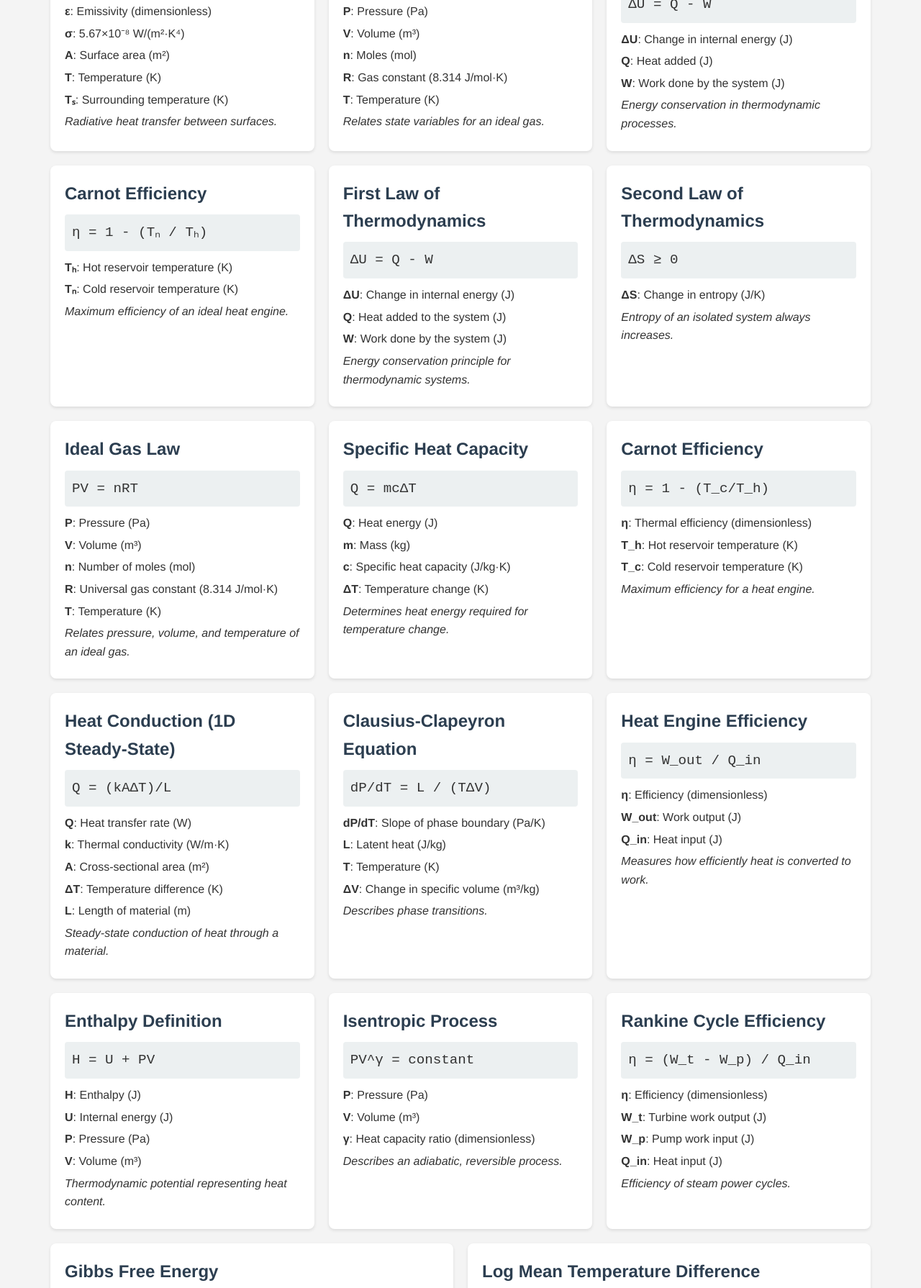
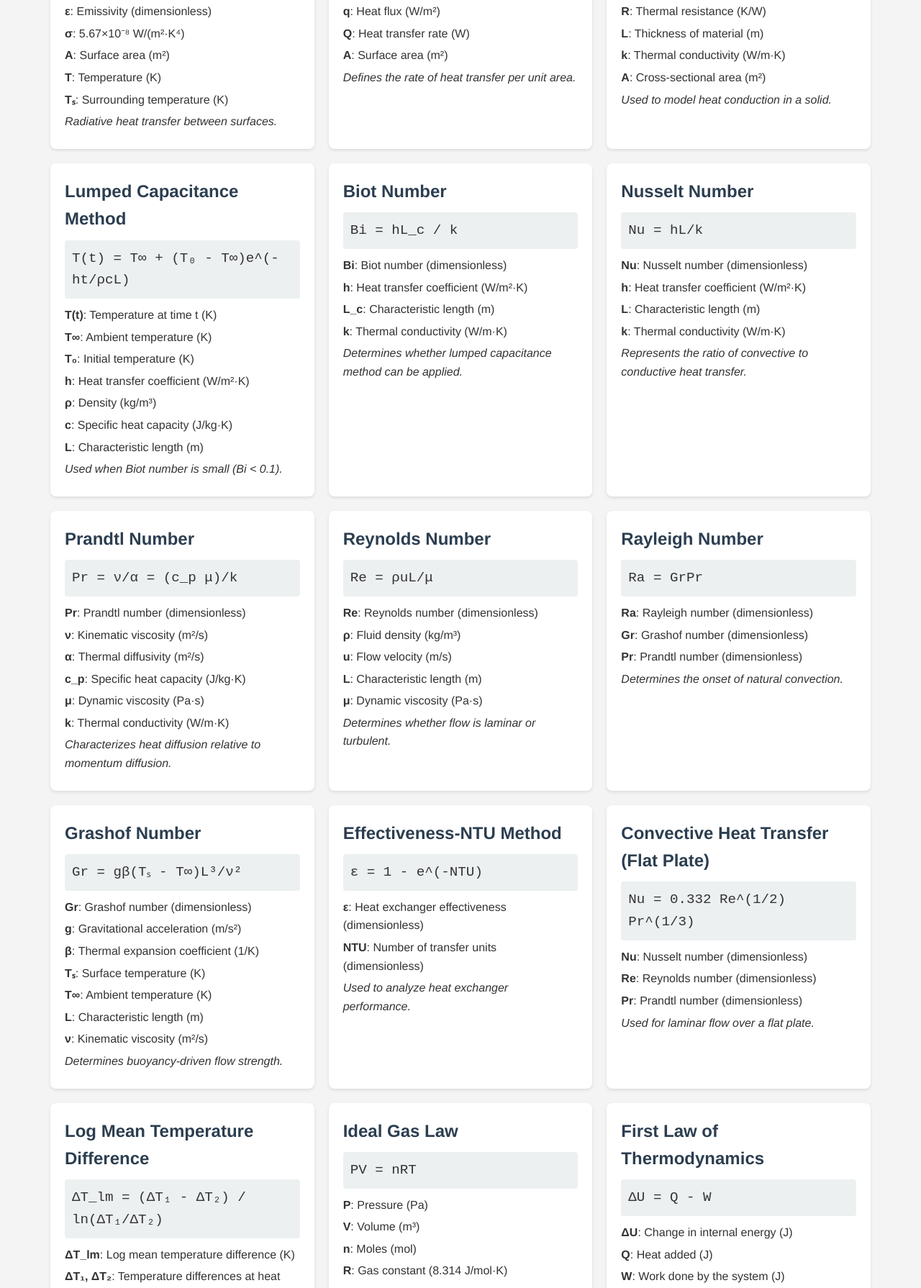
Before and after one commit to JackDugoni/Engineering, a plain HTML site: page index.html in a window 1280 px wide. Shown: the part 5000-6790 px from the top of the page at 72% size. Drawn offline with Linux system fonts and the light colour scheme.

Commit message:
Update index.html
added heat transfer eqns

```diff
--- a/index.html
+++ b/index.html
@@ -503,6 +503,140 @@
       <p><strong>Tₛ</strong>: Surrounding temperature (K)</p>
       <p><em>Radiative heat transfer between surfaces.</em></p>
     </div>
+    <!-- Heat Flux -->
+<div class="formula-card" data-category="heat">
+  <h2>Heat Flux</h2>
+  <div class="formula">q = Q/A</div>
+  <p><strong>q</strong>: Heat flux (W/m²)</p>
+  <p><strong>Q</strong>: Heat transfer rate (W)</p>
+  <p><strong>A</strong>: Surface area (m²)</p>
+  <p><em>Defines the rate of heat transfer per unit area.</em></p>
+</div>
+
+<!-- Thermal Resistance -->
+<div class="formula-card" data-category="heat">
+  <h2>Thermal Resistance</h2>
+  <div class="formula">R = L / (kA)</div>
+  <p><strong>R</strong>: Thermal resistance (K/W)</p>
+  <p><strong>L</strong>: Thickness of material (m)</p>
+  <p><strong>k</strong>: Thermal conductivity (W/m·K)</p>
+  <p><strong>A</strong>: Cross-sectional area (m²)</p>
+  <p><em>Used to model heat conduction in a solid.</em></p>
+</div>
+
+<!-- Lumped Capacitance Method -->
+<div class="formula-card" data-category="heat">
+  <h2>Lumped Capacitance Method</h2>
+  <div class="formula">T(t) = T∞ + (T₀ - T∞)e^(-ht/ρcL)</div>
+  <p><strong>T(t)</strong>: Temperature at time t (K)</p>
+  <p><strong>T∞</strong>: Ambient temperature (K)</p>
+  <p><strong>T₀</strong>: Initial temperature (K)</p>
+  <p><strong>h</strong>: Heat transfer coefficient (W/m²·K)</p>
+  <p><strong>ρ</strong>: Density (kg/m³)</p>
+  <p><strong>c</strong>: Specific heat capacity (J/kg·K)</p>
+  <p><strong>L</strong>: Characteristic length (m)</p>
+  <p><em>Used when Biot number is small (Bi < 0.1).</em></p>
+</div>
+
+<!-- Biot Number -->
+<div class="formula-card" data-category="heat">
+  <h2>Biot Number</h2>
+  <div class="formula">Bi = hL_c / k</div>
+  <p><strong>Bi</strong>: Biot number (dimensionless)</p>
+  <p><strong>h</strong>: Heat transfer coefficient (W/m²·K)</p>
+  <p><strong>L_c</strong>: Characteristic length (m)</p>
+  <p><strong>k</strong>: Thermal conductivity (W/m·K)</p>
+  <p><em>Determines whether lumped capacitance method can be applied.</em></p>
+</div>
+
+<!-- Nusselt Number -->
+<div class="formula-card" data-category="heat">
+  <h2>Nusselt Number</h2>
+  <div class="formula">Nu = hL/k</div>
+  <p><strong>Nu</strong>: Nusselt number (dimensionless)</p>
+  <p><strong>h</strong>: Heat transfer coefficient (W/m²·K)</p>
+  <p><strong>L</strong>: Characteristic length (m)</p>
+  <p><strong>k</strong>: Thermal conductivity (W/m·K)</p>
+  <p><em>Represents the ratio of convective to conductive heat transfer.</em></p>
+</div>
+
+<!-- Prandtl Number -->
+<div class="formula-card" data-category="heat">
+  <h2>Prandtl Number</h2>
+  <div class="formula">Pr = ν/α = (c_p μ)/k</div>
+  <p><strong>Pr</strong>: Prandtl number (dimensionless)</p>
+  <p><strong>ν</strong>: Kinematic viscosity (m²/s)</p>
+  <p><strong>α</strong>: Thermal diffusivity (m²/s)</p>
+  <p><strong>c_p</strong>: Specific heat capacity (J/kg·K)</p>
+  <p><strong>μ</strong>: Dynamic viscosity (Pa·s)</p>
+  <p><strong>k</strong>: Thermal conductivity (W/m·K)</p>
+  <p><em>Characterizes heat diffusion relative to momentum diffusion.</em></p>
+</div>
+
+<!-- Reynolds Number -->
+<div class="formula-card" data-category="heat">
+  <h2>Reynolds Number</h2>
+  <div class="formula">Re = ρuL/μ</div>
+  <p><strong>Re</strong>: Reynolds number (dimensionless)</p>
+  <p><strong>ρ</strong>: Fluid density (kg/m³)</p>
+  <p><strong>u</strong>: Flow velocity (m/s)</p>
+  <p><strong>L</strong>: Characteristic length (m)</p>
+  <p><strong>μ</strong>: Dynamic viscosity (Pa·s)</p>
+  <p><em>Determines whether flow is laminar or turbulent.</em></p>
+</div>
+
+<!-- Rayleigh Number -->
+<div class="formula-card" data-category="heat">
+  <h2>Rayleigh Number</h2>
+  <div class="formula">Ra = GrPr</div>
+  <p><strong>Ra</strong>: Rayleigh number (dimensionless)</p>
+  <p><strong>Gr</strong>: Grashof number (dimensionless)</p>
+  <p><strong>Pr</strong>: Prandtl number (dimensionless)</p>
+  <p><em>Determines the onset of natural convection.</em></p>
+</div>
+
+<!-- Grashof Number -->
+<div class="formula-card" data-category="heat">
+  <h2>Grashof Number</h2>
+  <div class="formula">Gr = gβ(Tₛ - T∞)L³/ν²</div>
+  <p><strong>Gr</strong>: Grashof number (dimensionless)</p>
+  <p><strong>g</strong>: Gravitational acceleration (m/s²)</p>
+  <p><strong>β</strong>: Thermal expansion coefficient (1/K)</p>
+  <p><strong>Tₛ</strong>: Surface temperature (K)</p>
+  <p><strong>T∞</strong>: Ambient temperature (K)</p>
+  <p><strong>L</strong>: Characteristic length (m)</p>
+  <p><strong>ν</strong>: Kinematic viscosity (m²/s)</p>
+  <p><em>Determines buoyancy-driven flow strength.</em></p>
+</div>
+
+<!-- Effectiveness-NTU Method -->
+<div class="formula-card" data-category="heat">
+  <h2>Effectiveness-NTU Method</h2>
+  <div class="formula">ε = 1 - e^(-NTU)</div>
+  <p><strong>ε</strong>: Heat exchanger effectiveness (dimensionless)</p>
+  <p><strong>NTU</strong>: Number of transfer units (dimensionless)</p>
+  <p><em>Used to analyze heat exchanger performance.</em></p>
+</div>
+
+<!-- Convective Heat Transfer (Flat Plate) -->
+<div class="formula-card" data-category="heat">
+  <h2>Convective Heat Transfer (Flat Plate)</h2>
+  <div class="formula">Nu = 0.332 Re^(1/2) Pr^(1/3)</div>
+  <p><strong>Nu</strong>: Nusselt number (dimensionless)</p>
+  <p><strong>Re</strong>: Reynolds number (dimensionless)</p>
+  <p><strong>Pr</strong>: Prandtl number (dimensionless)</p>
+  <p><em>Used for laminar flow over a flat plate.</em></p>
+</div>
+
+<!-- Log Mean Temperature Difference -->
+<div class="formula-card" data-category="heat">
+  <h2>Log Mean Temperature Difference</h2>
+  <div class="formula">ΔT_lm = (ΔT₁ - ΔT₂) / ln(ΔT₁/ΔT₂)</div>
+  <p><strong>ΔT_lm</strong>: Log mean temperature difference (K)</p>
+  <p><strong>ΔT₁, ΔT₂</strong>: Temperature differences at heat exchanger ends (K)</p>
+  <p><em>Used for heat exchanger calculations.</em></p>
+</div>
+
 
     <!-- Thermodynamics -->
     <div class="formula-card" data-category="thermodynamics">
```
